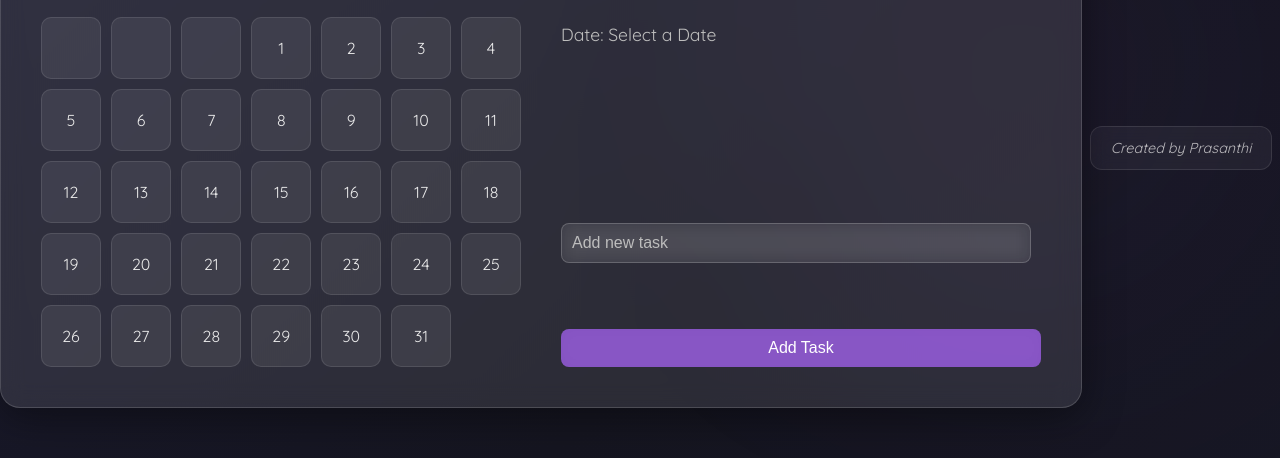
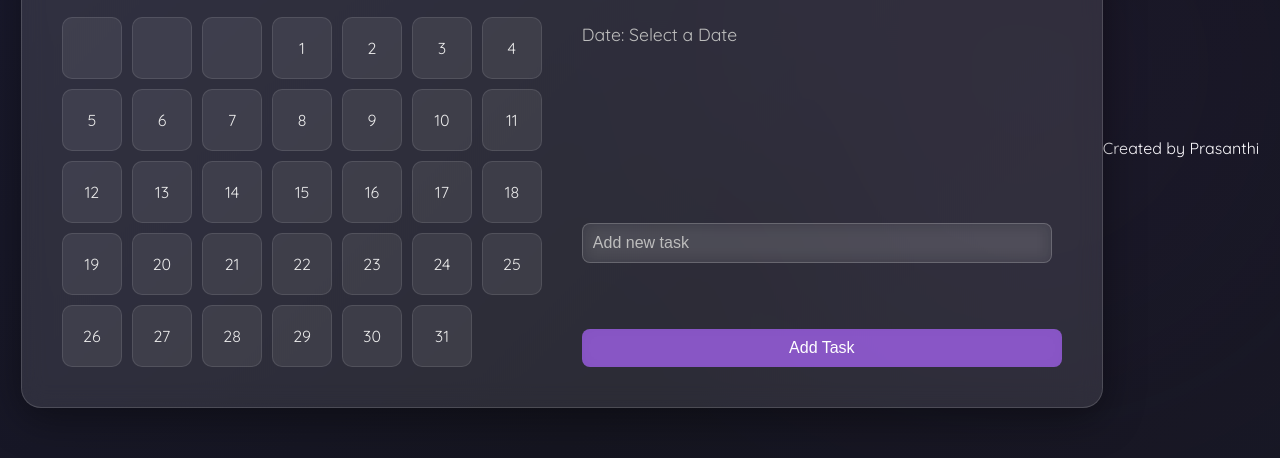
Before and after one commit to prasanthirapuru/to-do-list, a plain HTML site: page index.html in a window 1280 px wide. Shown: the part 262-720 px from the top of the page. Drawn offline with nearby package versions, Linux system fonts and the light colour scheme.

Commit message:
Update index.html
Signed-off-by: prasanthirapuru <prasanthirapuru91@gmail.com>

```diff
--- a/index.html
+++ b/index.html
@@ -1,4 +1,3 @@
-
 <!DOCTYPE html>
 <html lang="en">
 <head>
@@ -34,10 +33,9 @@
   </div>
 
   <!-- Footer -->
-<div class="footer">
-  Created by Prasanthi
-</div>
-
+  <div style="text-align: center; margin-top: 20px; color: white; font-family: 'Quicksand', sans-serif;">
+    Created by Prasanthi
+  </div>
 
   <script src="script.js"></script>
 </body>
```
